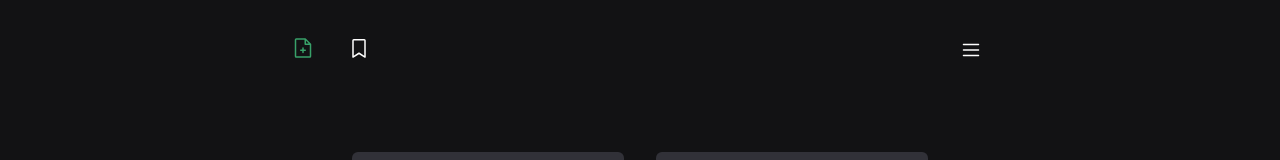
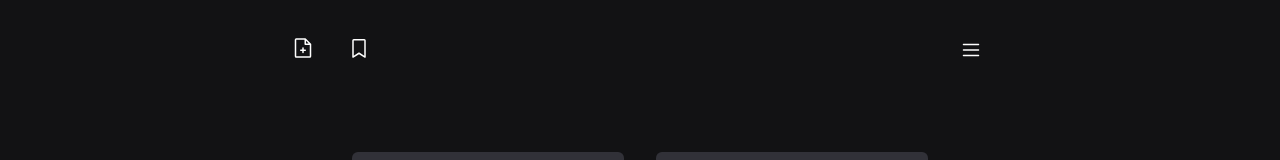
Before and after one commit to pdanmt/Planner, a React (Vite) app: page / in a window 1280 px wide. Shown: the top 160 px of the page. Built offline with nearby package versions, Linux system fonts and the light colour scheme.

Commit message:
tooltip commit

```diff
--- a/src/components/header.tsx
+++ b/src/components/header.tsx
@@ -31,17 +31,17 @@ export function Header() {
         paddingTop="2rem"
       >
         <Box display="flex" alignItems="center" gap="1rem">
-          <ToolTipComponent label="Adicionar">
-            <CustomNavLink to={'/'}>
+          <CustomNavLink to={'/'}>
+            <ToolTipComponent label="Adicionar">
               <FilePlus size="1.5rem" cursor="pointer" />
-            </CustomNavLink>
-          </ToolTipComponent>
+            </ToolTipComponent>
+          </CustomNavLink>
 
-          <ToolTipComponent label="Agenda em matérias">
-            <CustomNavLink to={'/planner'}>
+          <CustomNavLink to={'/planner'}>
+            <ToolTipComponent label="Agenda em matérias">
               <BookmarkSimple size="1.5rem" cursor="pointer" />
-            </CustomNavLink>
-          </ToolTipComponent>
+            </ToolTipComponent>
+          </CustomNavLink>
         </Box>
         <Menu>
           <MenuButton
```
